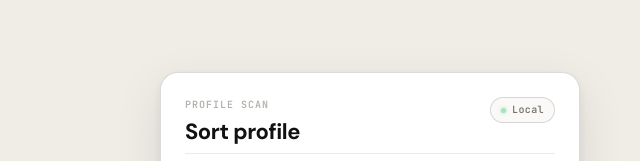
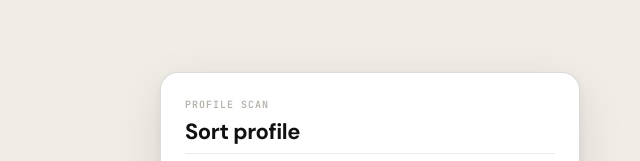
Before and after one commit to stargirl007/xprofilesorter, a website: page public/index.html in a window 1280 px wide. Shown: the top 161 px of the page, 640-1280 px from the left. Drawn offline with Linux system fonts and the light colour scheme.

Commit message:
UI: remove Local badge from the form header

```diff
--- a/public/index.html
+++ b/public/index.html
@@ -47,7 +47,6 @@
               <p class="panel-kicker">Profile scan</p>
               <h2>Sort profile</h2>
             </div>
-            <span class="live-chip">Local</span>
           </div>
           <label>
             <span>X handle</span>
```
